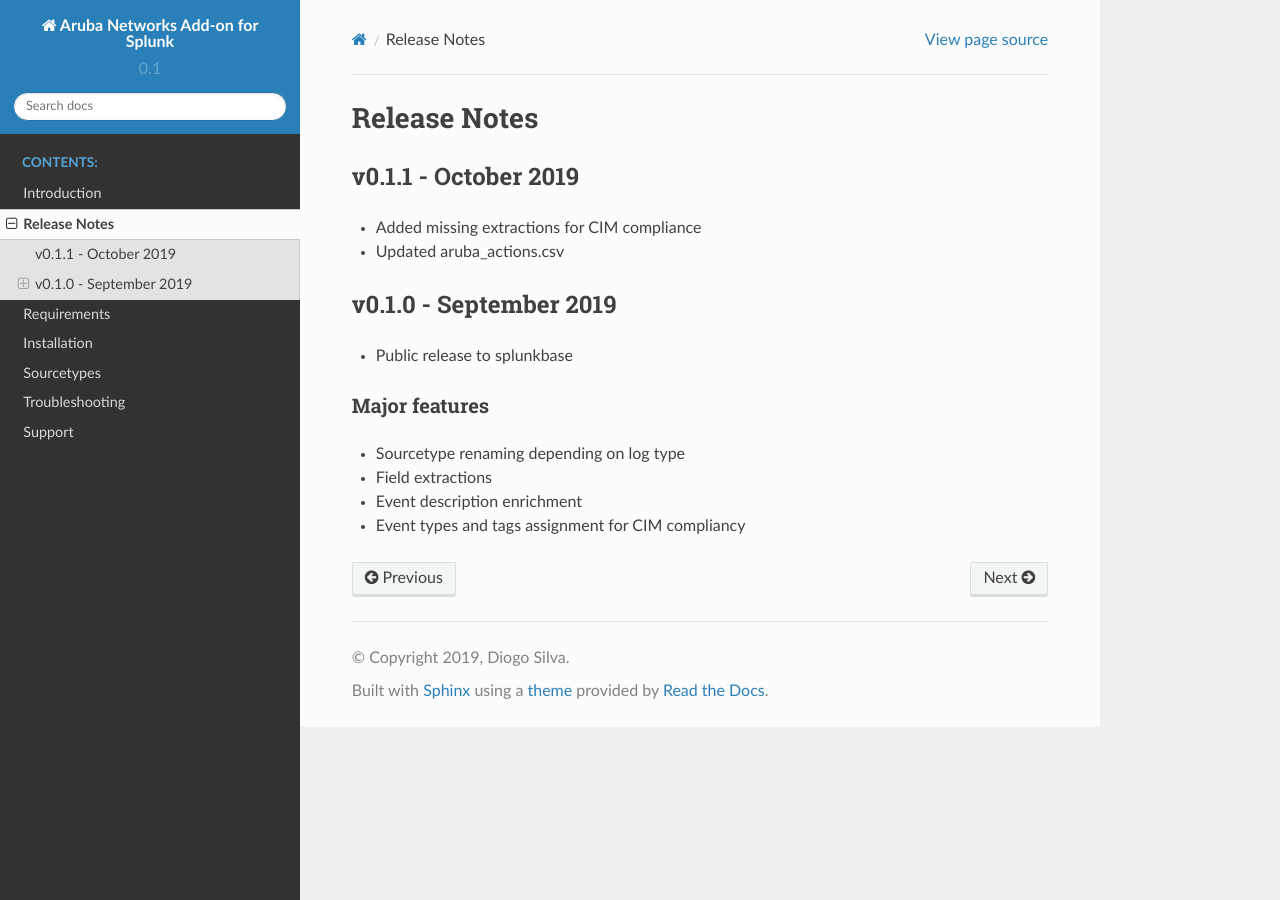
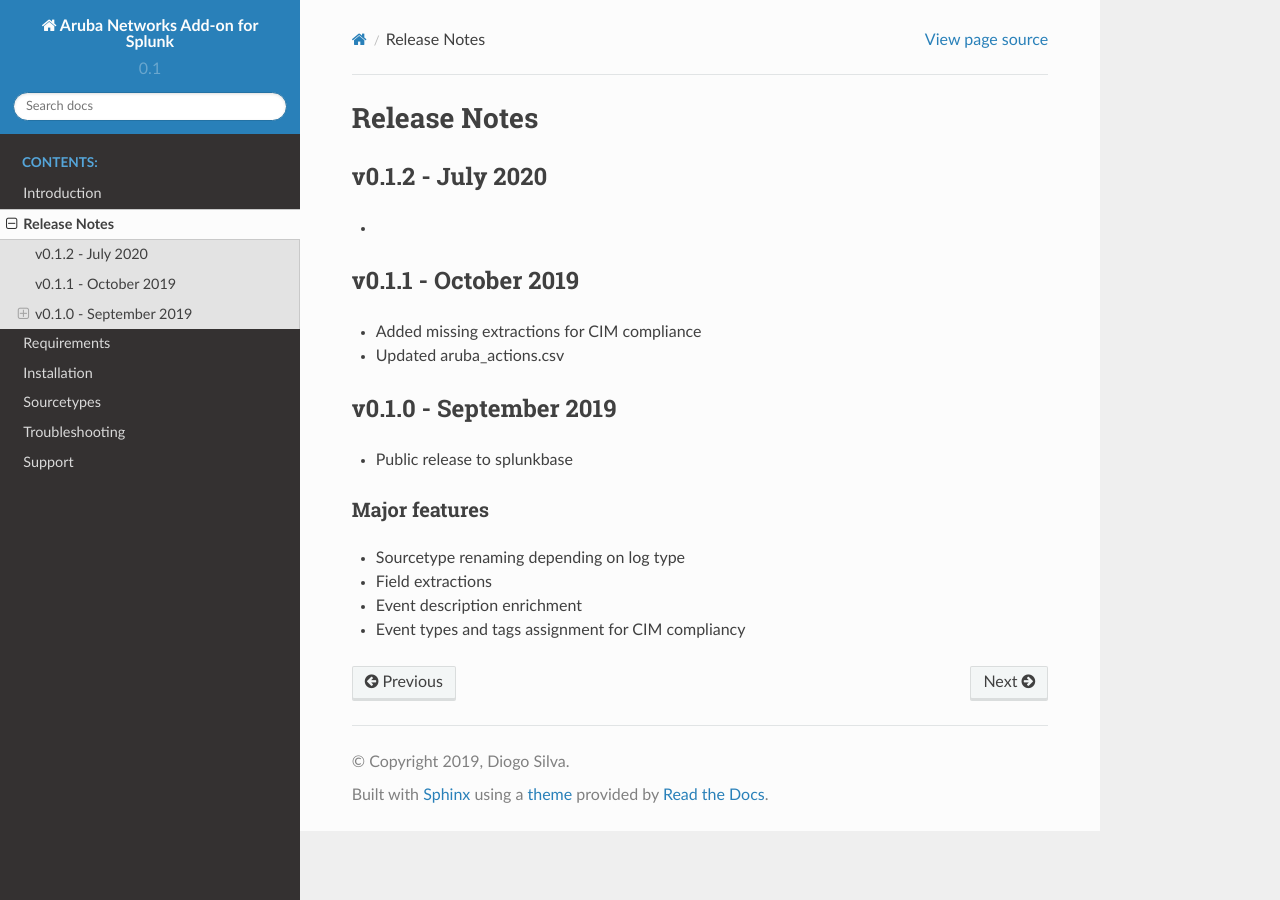
Before and after one commit to diogofgm/TA-aruba_networks, a Sphinx documentation site: the page built from docs/source/releasenotes.rst, in a window 1280 px wide. Built offline with Sphinx 7.4.7 and the Read the Docs theme 2.0.0, drawn with Linux system fonts in a browser that asks for light colours.

Commit message:
repo restructure

```diff
--- a/docs/source/releasenotes.rst
+++ b/docs/source/releasenotes.rst
@@ -1,6 +1,11 @@
 =============
 Release Notes
 =============
+
+v0.1.2 - July 2020
+---------------------
+-
+
 
 v0.1.1 - October 2019
 ---------------------
```
Also changed, not shown: package/static/appIcon.png (renamed from src/TA-aruba_networks/static/appIcon.png), package/static/appIcon_2x.png (renamed from src/TA-aruba_networks/static/appIcon_2x.png), 22 other files.
